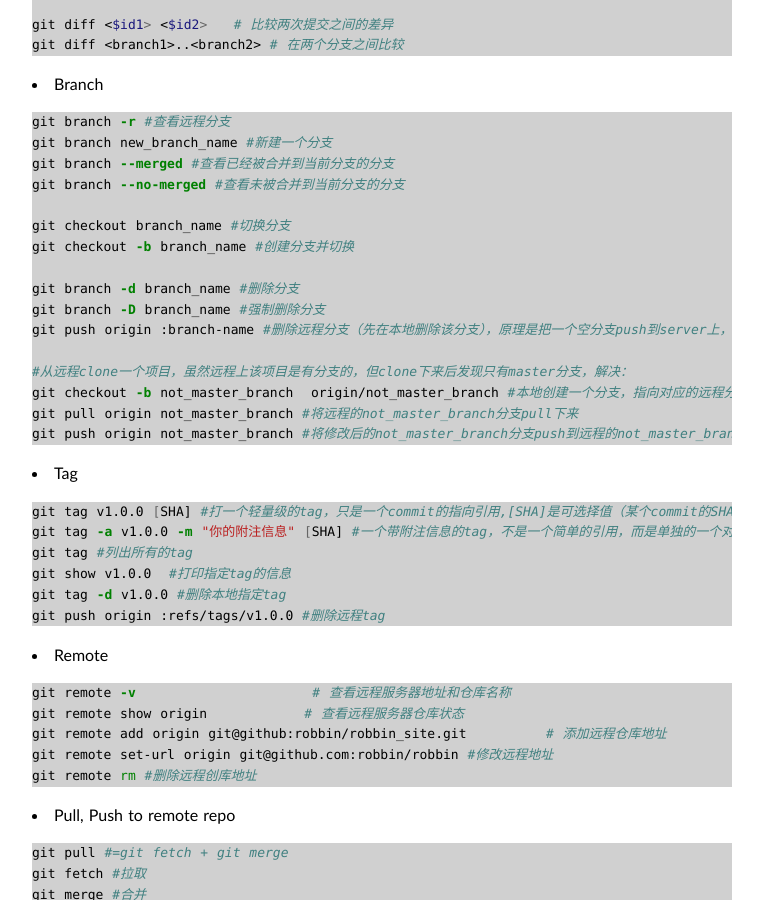
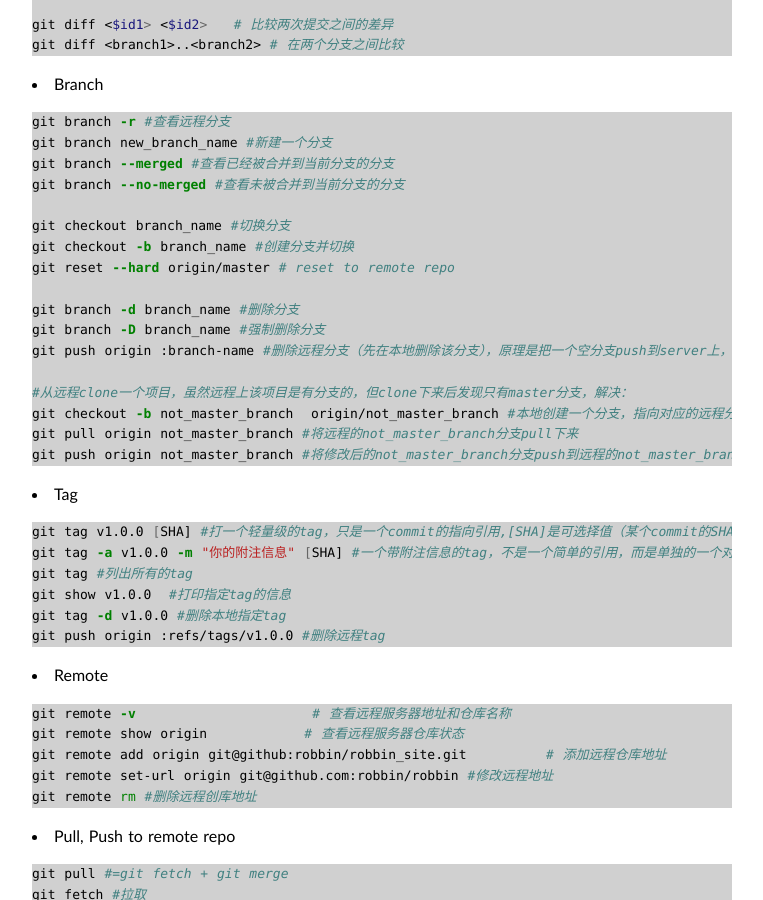
Before and after one commit to goingeast/goingeast.github.io, a Jekyll site: the page built from _posts/2018-07-31-Git-Cheatsheet.md, in a window 1280 px wide and 900 px high, scrolled down 1636 px. Shown: the whole window, without its empty margins (258-1021 px from the left). Built offline with Jekyll 4.4.1, drawn with Linux system fonts in a browser that asks for light colours; our own code applies the rules of GitHub Pages for plain Markdown files.

Commit message:
Update 2018-07-31-Git-Cheatsheet.md

```diff
--- a/_posts/2018-07-31-Git-Cheatsheet.md
+++ b/_posts/2018-07-31-Git-Cheatsheet.md
@@ -96,6 +96,7 @@ git branch --no-merged #查看未被合并到当前分支的分支
 
 git checkout branch_name #切换分支
 git checkout -b branch_name #创建分支并切换
+git reset --hard origin/master # reset to remote repo
 
 git branch -d branch_name #删除分支
 git branch -D branch_name #强制删除分支
```
